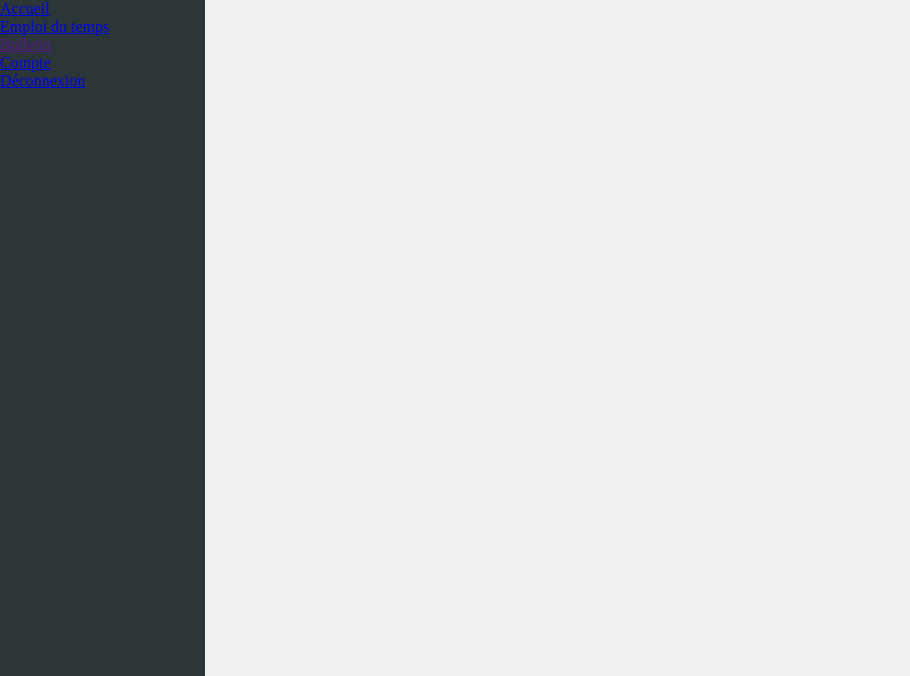
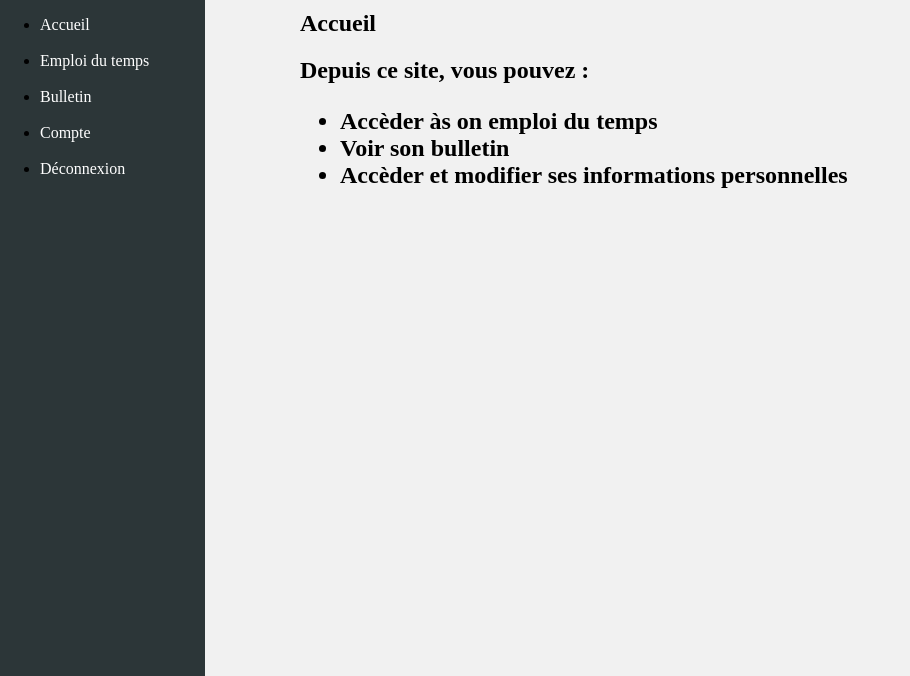
Before and after one commit to SLAM5-MARGO-groupe3-4/site_margo, a PHP site: page /accueil.php in a window 1280 px wide. Shown: the part 70-746 px from the top of the page, without its empty margins (0-910 px from the left). Run offline with PHP 8.4, Linux system fonts and the light colour scheme; the visitor is signed in with stand-in values (Sample User, id 1).

Commit message:
Modif CSS

```diff
--- a/site_margo/accueil.php
+++ b/site_margo/accueil.php
@@ -27,7 +27,8 @@ require_once('include/head.php');
             ?>
         </aside>
         <section>
-
+            <h1>Accueil</h1>
+            <h2>Depuis ce site, vous pouvez :<ul><li>Accèder às on emploi du temps</li><li>Voir son bulletin</li><li>Accèder et modifier ses informations personnelles</li></ul></h2>
         </section>
         <footer>
             <p>LAURENT - LE ROUX - NOULET - URBAIN</p>
--- a/site_margo/css/style.css
+++ b/site_margo/css/style.css
@@ -76,6 +76,12 @@ section button{
 
 section h1{
     margin-top: 0px;
+    padding-top: 10px;
+    margin-left: 300px;
+}
+
+section h2{
+    margin-left: 300px;
 }
 
 /* FOOTER */
@@ -85,3 +91,13 @@ footer{
     text-align: center;
     margin-top: -16px;
 }
+
+/*Liens*/
+
+a{
+    color:white;
+    text-decoration: none
+}
+a:active{
+    color:green
+}
--- a/site_margo/include/menu.php
+++ b/site_margo/include/menu.php
@@ -6,11 +6,11 @@
 
 $niv = $_SESSION['niveauAcces'];
 
-$accueil = '<a href="accueil.php" > Accueil </a>';
-$edt = '<a href="emploiDuTemps.php" > Emploi du temps </a>';
-$bul = '<a href="" > Bulletin </a>';
-$compte = '<a href="compte.php" > Compte </a>';
-$deco = '<a href="deconnexion.php" > Déconnexion </a>';
+$accueil = '<ul><li><a href="accueil.php" > Accueil </a></li>';
+$edt = '<li><a href="emploiDuTemps.php" > Emploi du temps </a></li>';
+$bul = '<li><a href="" > Bulletin </a></li>';
+$compte = '<li><a href="compte.php" > Compte </a></li>';
+$deco = '<li><a href="deconnexion.php" > Déconnexion </a></li></ul>';
 
 switch ($niv) {
     case 1 : // Etudiants
```
Lines whose indentation alone changed are shown as unchanged.
